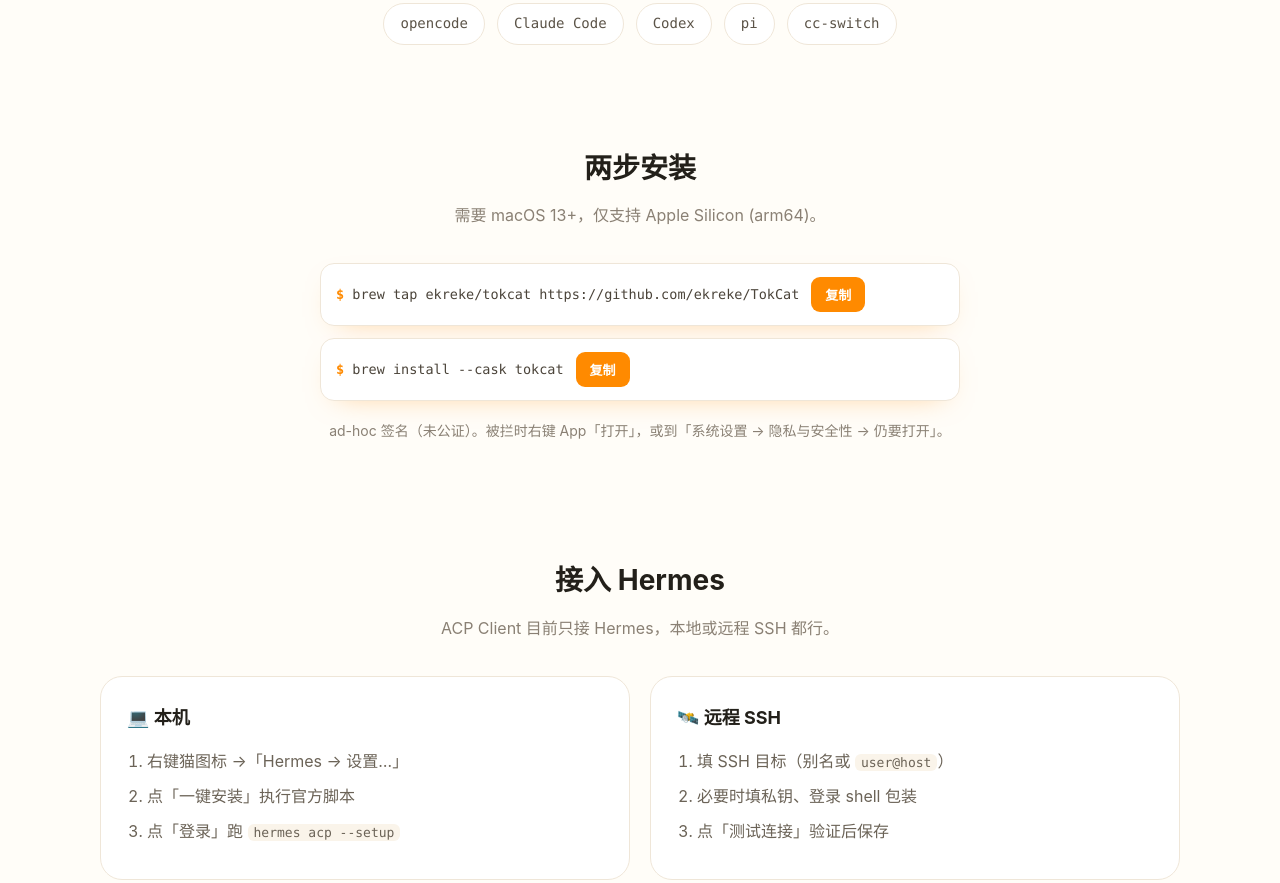
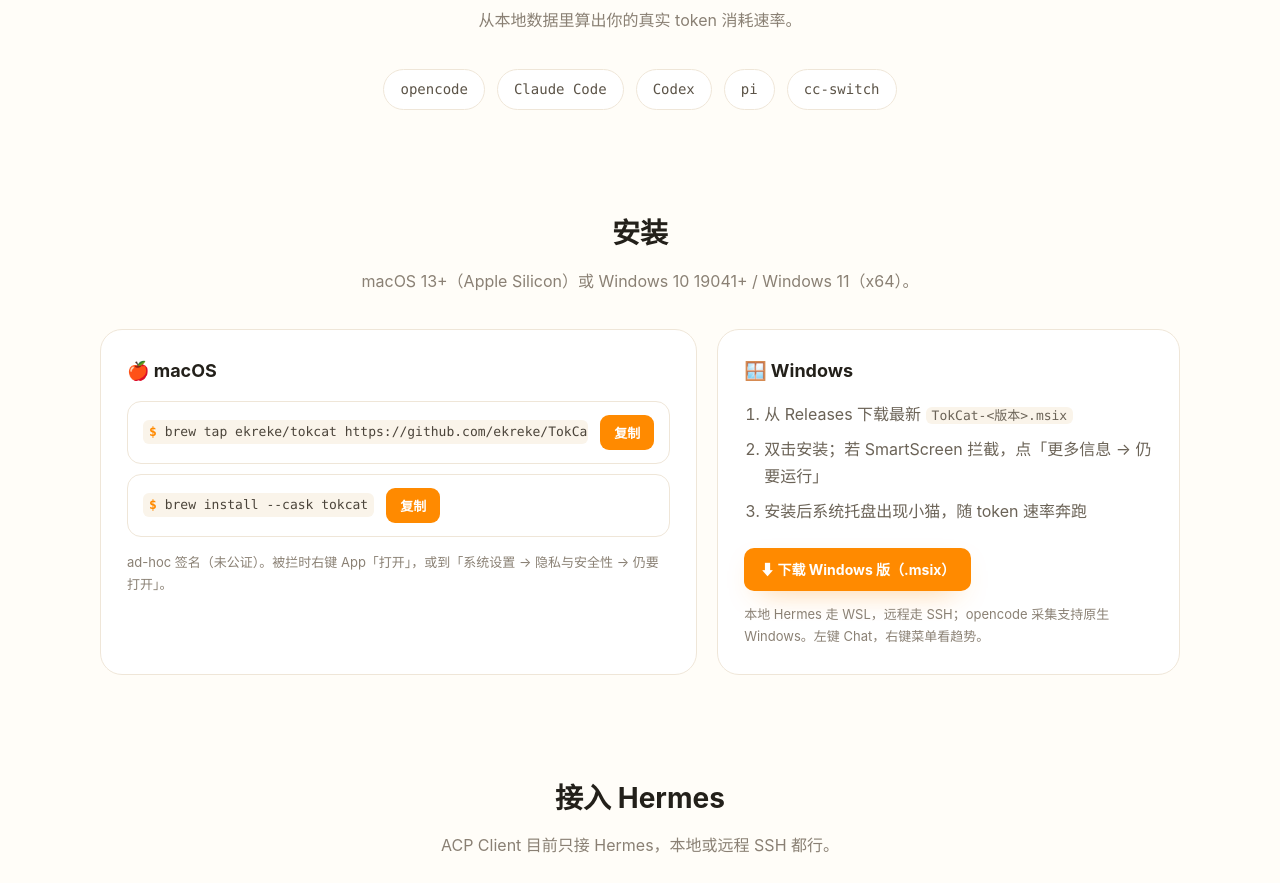
Before and after one commit to ekreke/TokCat, a plain HTML site: page docs/index.html in a window 1280 px wide. Shown: the part 1247-2130 px from the top of the page. Drawn offline with Linux system fonts and the light colour scheme.

Commit message:
docs: 落地页新增 Windows（MSIX）下载入口

```diff
--- a/docs/index.html
+++ b/docs/index.html
@@ -43,6 +43,11 @@
   .copy { flex: none; border: none; background: var(--orange); color: #fff; font-weight: 700; border-radius: 9px; padding: 8px 14px; cursor: pointer; font-size: 13px; }
   .copy.done { background: #2fb36a; }
 
+  .dl { display: inline-flex; align-items: center; gap: 8px; margin-top: 14px; background: var(--orange); color: #fff; font-weight: 700; border-radius: 10px; padding: 10px 16px; font-size: 14px; box-shadow: 0 10px 30px -16px rgba(255,138,0,.85); }
+  .dl:hover { background: #ef7f00; }
+  .dl.ghost { background: #fff; color: var(--ink); border: 1.5px solid var(--line); box-shadow: none; font-weight: 600; }
+  .dl.ghost:hover { border-color: var(--orange-2); color: var(--orange); }
+
   .stage { display: grid; place-items: center; position: relative; }
   .stage .blob { position: absolute; width: 300px; height: 300px; background: radial-gradient(circle, var(--peach), transparent 62%); border-radius: 50%; }
   .stage img.cat { width: 150px; image-rendering: pixelated; position: relative; filter: drop-shadow(0 14px 22px rgba(255,138,0,.28)); }
@@ -86,6 +91,7 @@
     <div class="links">
       <a href="#why">亮点</a>
       <a href="#install">安装</a>
+      <a href="#windows">Windows</a>
       <a href="#hermes">Hermes</a>
       <a href="https://github.com/ekreke/TokCat">GitHub ↗</a>
     </div>
@@ -93,12 +99,16 @@
 
   <div class="hero">
     <div>
-      <span class="kicker">🐾 macOS 菜单栏 · 开源</span>
+      <span class="kicker">🐾 macOS 菜单栏 / Windows 托盘 · 开源</span>
       <h1>你家菜单栏，<br />该住一只<em>跑得飞快</em>的猫了。</h1>
       <p>TokCat 跟着 AI agent 的 token 消耗速率跑动：烧得越猛，跑得越欢。左键聊天，右键看趋势。</p>
       <div class="install">
         <code><span class="p">$</span> brew tap ekreke/tokcat https://github.com/ekreke/TokCat &amp;&amp; brew install --cask tokcat</code>
         <button class="copy" data-copy="brew tap ekreke/tokcat https://github.com/ekreke/TokCat && brew install --cask tokcat">复制</button>
+      </div>
+      <div style="margin-top:6px; display:flex; gap:12px; flex-wrap:wrap;">
+        <a class="dl" href="https://github.com/ekreke/TokCat/releases/latest">⬇ Windows 版（.msix）</a>
+        <a class="dl ghost" href="https://github.com/ekreke/TokCat/releases/latest">查看全部下载</a>
       </div>
     </div>
     <div class="stage">
@@ -136,19 +146,32 @@
   </section>
 
   <section class="plain" id="install">
-    <h2 class="sec-title">两步安装</h2>
-    <p class="sec-sub">需要 macOS 13+，仅支持 Apple Silicon (arm64)。</p>
-    <div class="chips" style="flex-direction:column; align-items:stretch; max-width:640px; margin:0 auto;">
-      <div class="install" style="max-width:none">
-        <code><span class="p">$</span> brew tap ekreke/tokcat https://github.com/ekreke/TokCat</code>
-        <button class="copy" data-copy="brew tap ekreke/tokcat https://github.com/ekreke/TokCat">复制</button>
+    <h2 class="sec-title">安装</h2>
+    <p class="sec-sub">macOS 13+（Apple Silicon）或 Windows 10 19041+ / Windows 11（x64）。</p>
+    <div class="split">
+      <div class="panel">
+        <h3>🍎 macOS</h3>
+        <div class="install" style="max-width:none; box-shadow:none">
+          <code><span class="p">$</span> brew tap ekreke/tokcat https://github.com/ekreke/TokCat</code>
+          <button class="copy" data-copy="brew tap ekreke/tokcat https://github.com/ekreke/TokCat">复制</button>
+        </div>
+        <div class="install" style="max-width:none; box-shadow:none; margin-top:10px">
+          <code><span class="p">$</span> brew install --cask tokcat</code>
+          <button class="copy" data-copy="brew install --cask tokcat">复制</button>
+        </div>
+        <p style="color:var(--muted); font-size:13px; margin:14px 0 0">ad-hoc 签名（未公证）。被拦时右键 App「打开」，或到「系统设置 → 隐私与安全性 → 仍要打开」。</p>
       </div>
-      <div class="install" style="max-width:none">
-        <code><span class="p">$</span> brew install --cask tokcat</code>
-        <button class="copy" data-copy="brew install --cask tokcat">复制</button>
+      <div class="panel" id="windows">
+        <h3>🪟 Windows</h3>
+        <ol>
+          <li>从 Releases 下载最新 <code>TokCat-&lt;版本&gt;.msix</code></li>
+          <li>双击安装；若 SmartScreen 拦截，点「更多信息 → 仍要运行」</li>
+          <li>安装后系统托盘出现小猫，随 token 速率奔跑</li>
+        </ol>
+        <a class="dl" href="https://github.com/ekreke/TokCat/releases/latest">⬇ 下载 Windows 版（.msix）</a>
+        <p style="color:var(--muted); font-size:13px; margin:12px 0 0">本地 Hermes 走 WSL，远程走 SSH；opencode 采集支持原生 Windows。左键 Chat，右键菜单看趋势。</p>
       </div>
     </div>
-    <p style="text-align:center; color:var(--muted); font-size:14px; margin-top:18px">ad-hoc 签名（未公证）。被拦时右键 App「打开」，或到「系统设置 → 隐私与安全性 → 仍要打开」。</p>
   </section>
 
   <section class="plain" id="hermes">
```
